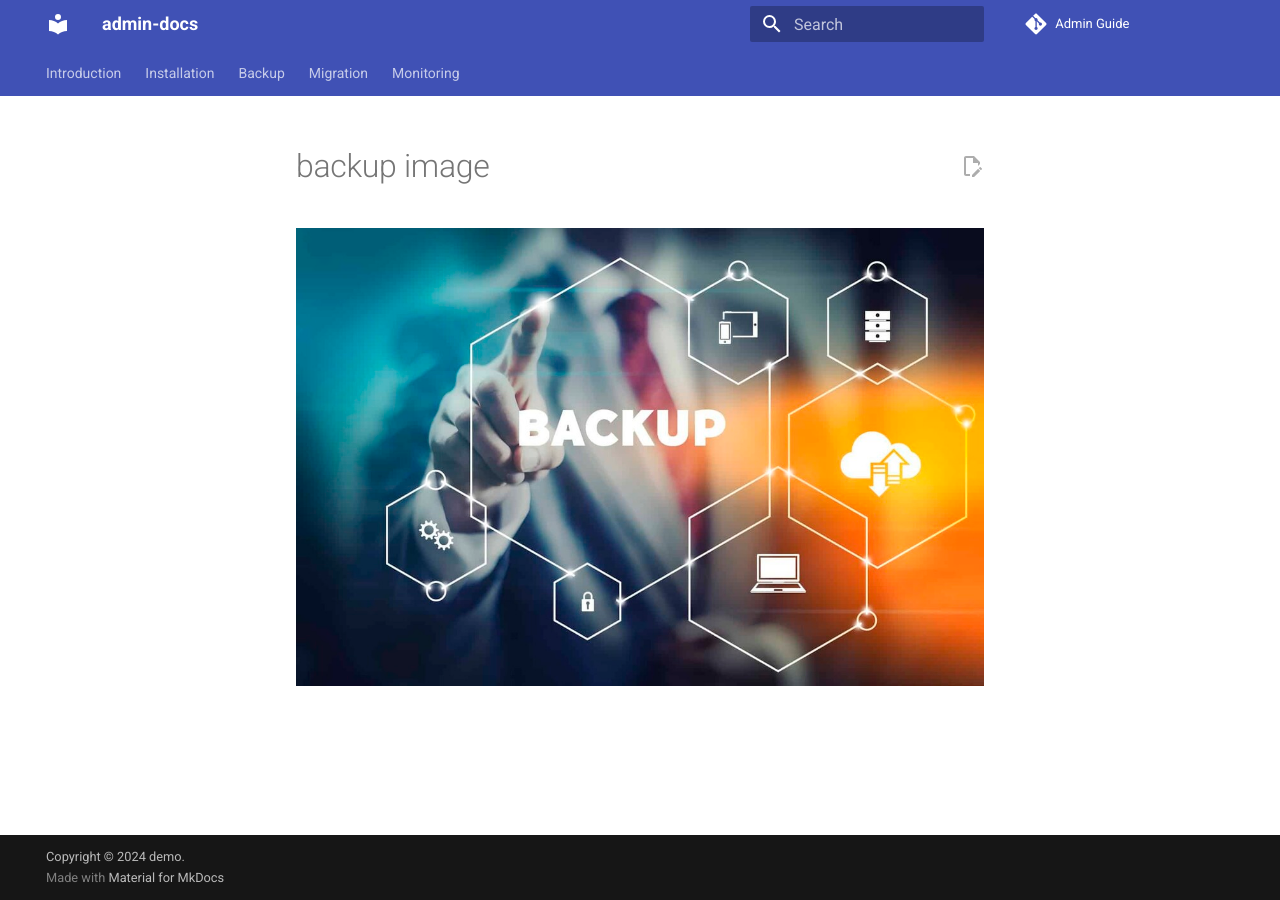
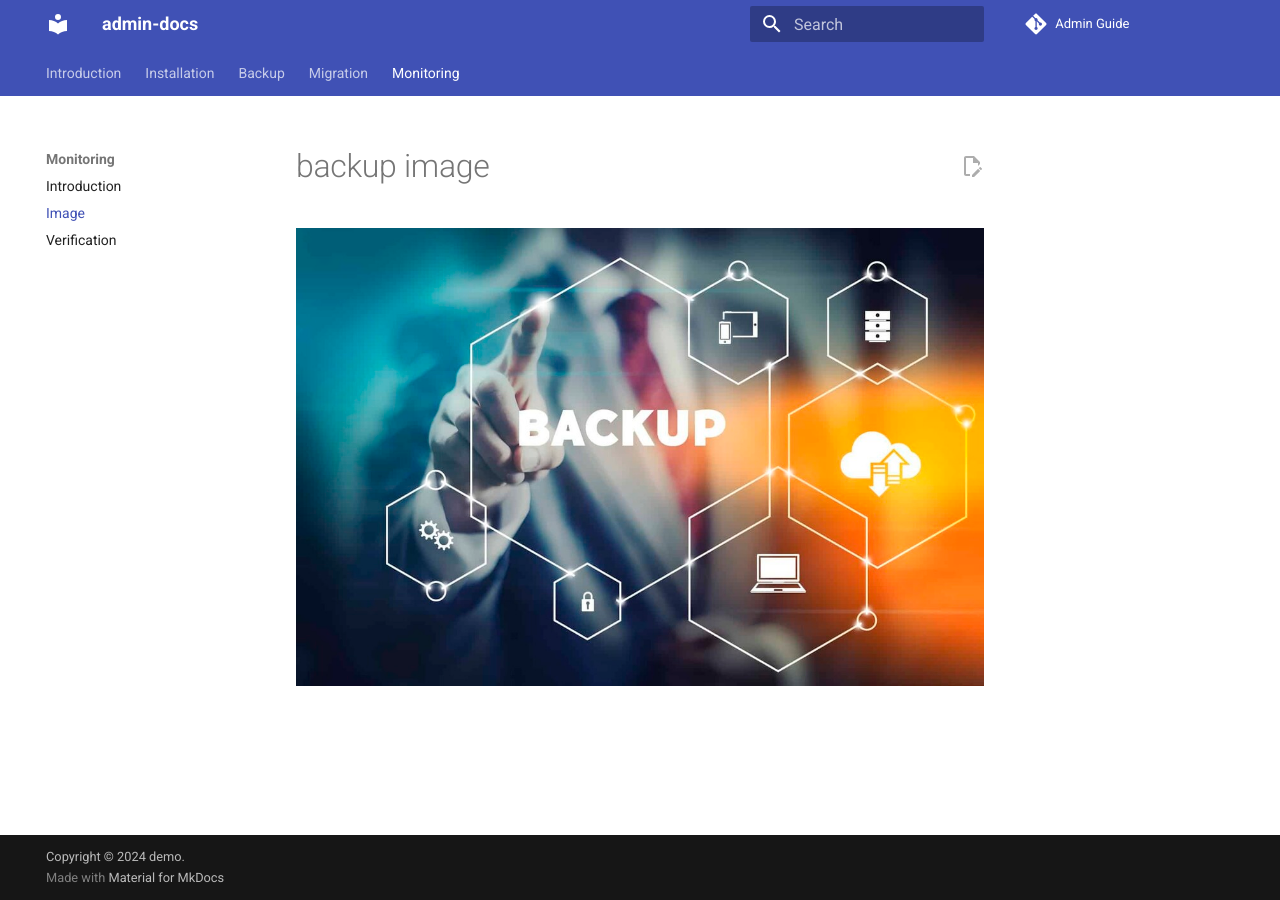
Before and after one commit to giuliocalzolari/mkdocs-test, an MkDocs documentation site: the page built from docs/monitoring/image.md, in a window 1280 px wide. Built offline with MkDocs 1.6.1 and Material for MkDocs 9.7.7, drawn with Linux system fonts in a browser that asks for light colours; comment, search, counter and statistics services are not loaded; the version menu is left out.

Commit message:
wrong section

```diff
--- a/mkdocs.yml
+++ b/mkdocs.yml
@@ -55,7 +55,6 @@ nav:
 
 - Backup:
   - Introduction: backup/intro.md
-  - Image: backup/image.md
   - Verification: backup/todo.md
 
 - Migration:
@@ -64,4 +63,5 @@ nav:
 
 - Monitoring:
   - Introduction: monitoring/intro.md
+  - Image: monitoring/image.md
   - Verification: monitoring/todo.md
```
